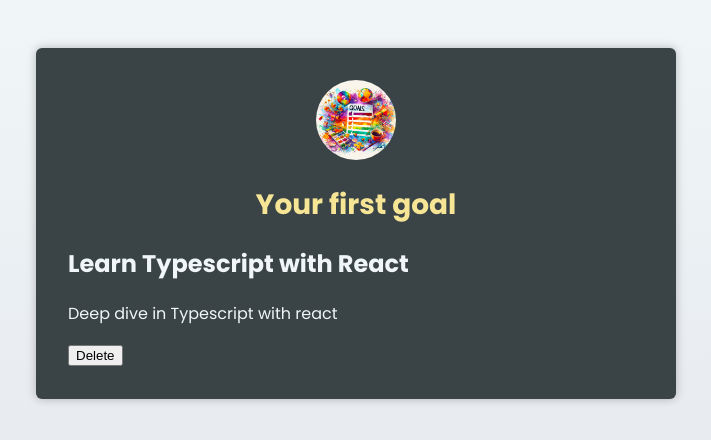
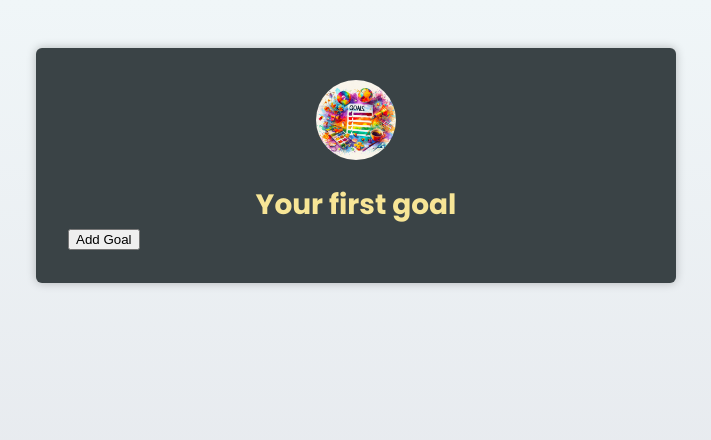
Before and after one commit to Faizan-glitch-os/typescript-essentials, a React (Vite) app: page / in a window 1280 px wide. Shown: the top 440 px of the page, without its empty margins (284-995 px from the left). Built offline with nearby package versions, Linux system fonts and the light colour scheme; the HTML template or start-up script is replaced by a standard one.

Commit message:
Add Goal button now add goals to the list, but goals are hard coded

```diff
--- a/src/App.tsx
+++ b/src/App.tsx
@@ -2,17 +2,36 @@ import CourseGoal from "./components/CourseGoal";
 import Header from "./components/Header";
 
 import GoldImg from "./assets/goals.jpg";
+import { useState } from "react";
+
+type GoalsType = { id: string | number; title: string; description: string }[];
 
 export default function App() {
+  const [goals, setGoals] = useState<GoalsType>([]);
+
+  function handleAddGoal() {
+    setGoals((previousGoals) => {
+      const newGoal = {
+        id: "g-1",
+        title: "Learn React + Typescript",
+        description: "By doing real projects",
+      };
+      return [...previousGoals, newGoal];
+    });
+  }
   return (
     <main>
       <Header img={{ src: GoldImg, alt: "image of goal" }}>
         <h1>Your first goal</h1>
       </Header>
-      <CourseGoal
-        title="Learn Typescript with React"
-        description="Deep dive in Typescript with react"
-      />
+      <button onClick={handleAddGoal}>Add Goal</button>
+      <ul>
+        {goals.map((goal) => (
+          <li>
+            <CourseGoal title={goal.title} description={goal.description} />
+          </li>
+        ))}
+      </ul>
     </main>
   );
 }
```
